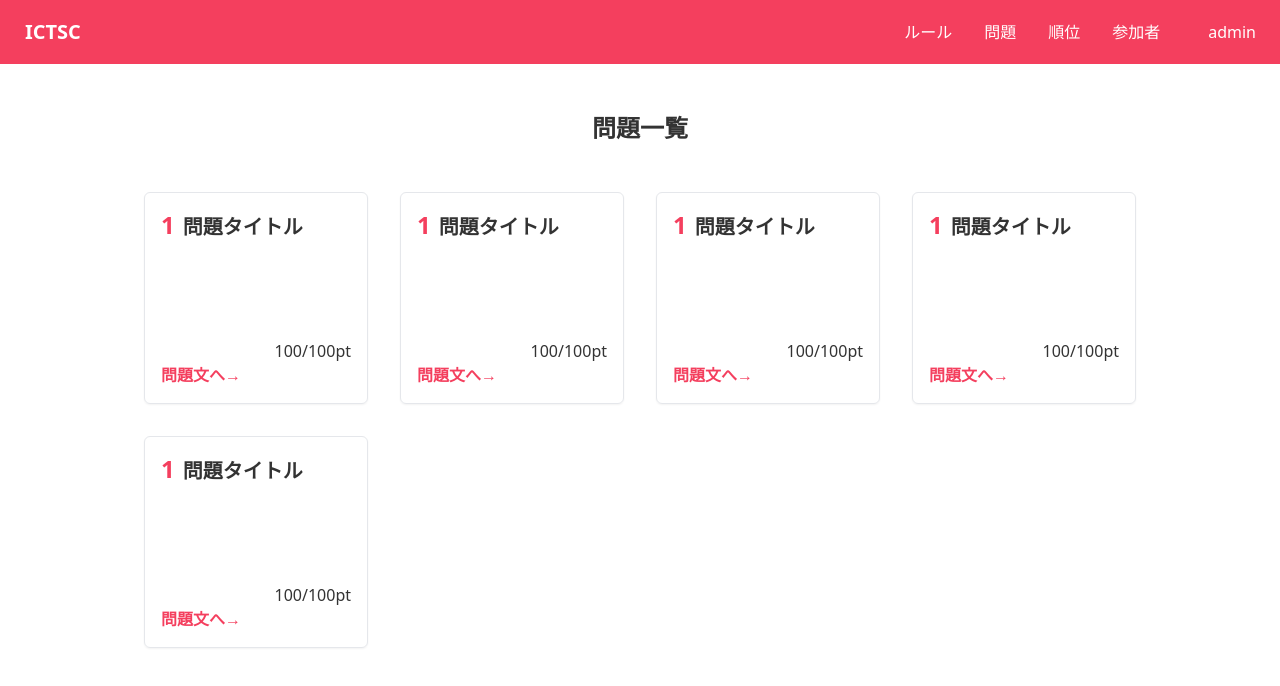
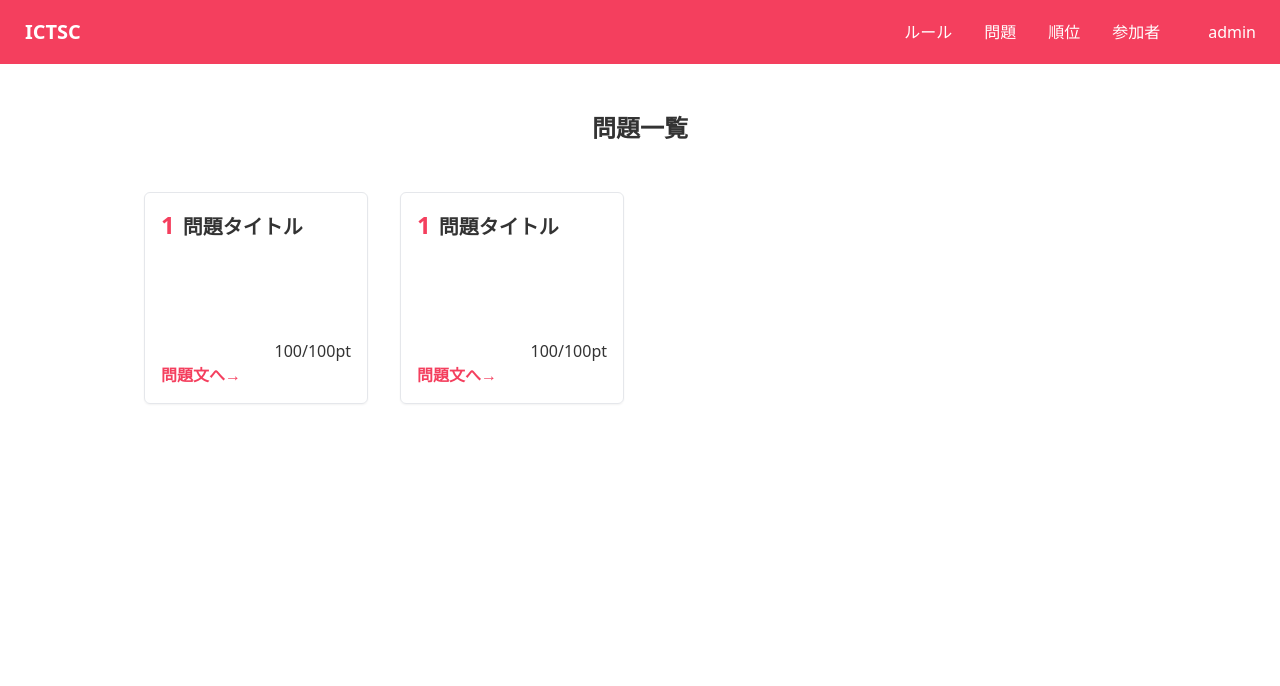
Before and after one commit to ictsc/ictsc-regalia, a Next.js app: page /problems in a window 1280 px wide. Shown: the top 686 px of the page. Built offline with nearby package versions, Linux system fonts and the light colour scheme.

Commit message:
update: frontmatter に対応

```diff
--- a/package.json
+++ b/package.json
@@ -6,7 +6,8 @@
     "dev": "next dev",
     "build": "next build",
     "start": "next start",
-    "lint": "next lint"
+    "lint": "next lint",
+    "buf:generate": "buf generate proto/scoreserver.proto"
   },
   "dependencies": {
     "@types/node": "18.11.9",
@@ -15,6 +16,7 @@
     "daisyui": "^2.42.0",
     "eslint": "8.28.0",
     "eslint-config-next": "13.0.4",
+    "markdown-yaml-metadata-parser": "^3.0.0",
     "next": "13.0.4",
     "react": "18.2.0",
     "react-dom": "18.2.0",
--- a/pages/problems/[problemId].tsx
+++ b/pages/problems/[problemId].tsx
@@ -3,13 +3,23 @@ import MarkdownPreview from "../../components/MarkdownPreview";
 import 'zenn-content-css';
 import ICTSCCard from "../../components/Card";
 
-const Problem = () => {
+// @ts-ignore
+import metadataParser from 'markdown-yaml-metadata-parser';
+
+const ProblemPage = () => {
   // TODO(k-shir0): problemId を取得するコード
   // const router = useRouter();
   // const {problemId} = router.query;
 
   // TODO(k-shir0): あとで消す
-  const content = `
+  const source = `---
+id: 1
+title: 問題タイトル
+point:
+  max: 100
+  solvedCriterion: 100
+---
+
   # 問題タイトル
 
   ## サブタイトル
@@ -23,22 +33,26 @@ const Problem = () => {
   \`\`\`
   `;
 
+  const result = metadataParser(source);
+  const {title, point} = result.metadata;
+
   return (
       <>
         <ICTSCNavBar/>
         <div className={'container-ictsc'}>
           <div className={'flex flex-row items-end py-12'}>
-            <h1 className={'title-ictsc pr-4'}>問題タイトル</h1>
+            <h1 className={'title-ictsc pr-4'}>{title}</h1>
             満点
-            100 pt 採点基準
-            100 pt
+            {point.max} pt
+            採点基準
+            {point.solvedCriterion} pt
           </div>
           <ICTSCCard>
-            <MarkdownPreview content={content}/>
+            <MarkdownPreview content={result.content}/>
           </ICTSCCard>
         </div>
       </>
   )
 }
 
-export default Problem
+export default ProblemPage
--- a/pages/problems/index.tsx
+++ b/pages/problems/index.tsx
@@ -1,27 +1,33 @@
 import ICTSCNavBar from "../../components/Navbar";
 import ProblemCard from "../../components/ProblemCard";
+import {GetServerSideProps} from "next";
+import {Problem} from "../../types/Problem";
 
-const Problems = () => {
+interface Props {
+    problems: Problem[];
+}
+
+export const getServerSideProps: GetServerSideProps = async () => {
+  const problemA = {id: "abc", content: "test"};
+  const problemB = {id: "def", content: "test"};
+  return {
+    props: {
+      problems: [problemA, problemB]
+    }
+  }
+}
+
+const Problems = ({problems}: Props) => {
   return (
       <>
         <ICTSCNavBar/>
         <h1 className={'title-ictsc text-center py-12'}>問題一覧</h1>
         <ul className={'grid grid-cols-4 gap-8 container-ictsc'}>
-          <li>
-            <ProblemCard/>
-          </li>
-          <li>
-            <ProblemCard/>
-          </li>
-          <li>
-            <ProblemCard/>
-          </li>
-          <li>
-            <ProblemCard/>
-          </li>
-          <li>
-            <ProblemCard/>
-          </li>
+          {problems.map((problem) => (
+              <li key={problem.id}>
+                <ProblemCard/>
+              </li>
+          ))}
         </ul>
       </>
   )
--- /dev/null
+++ b/types/Problem.ts
@@ -0,0 +1,4 @@
+export interface Problem {
+  id: string;
+  content: string;
+}
```
Also changed, not shown: 1 other file (tests, documents, lock files or other folders).
